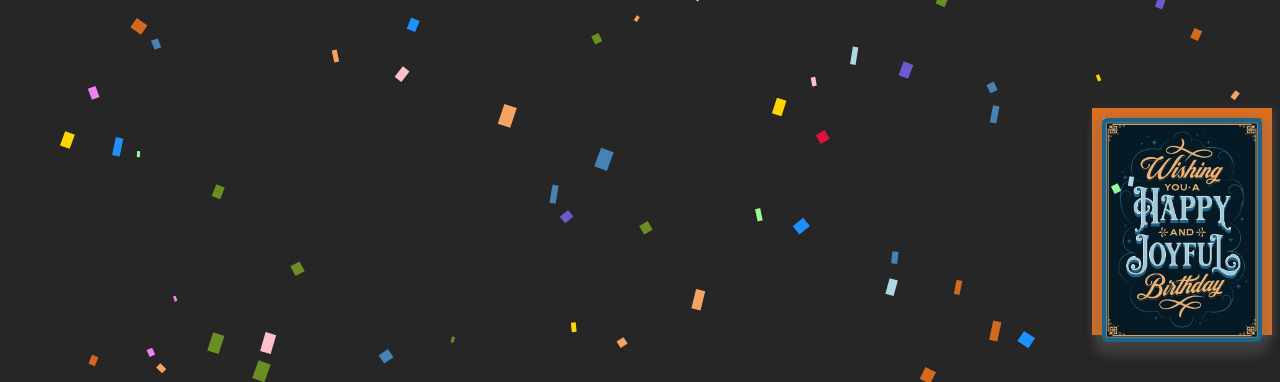
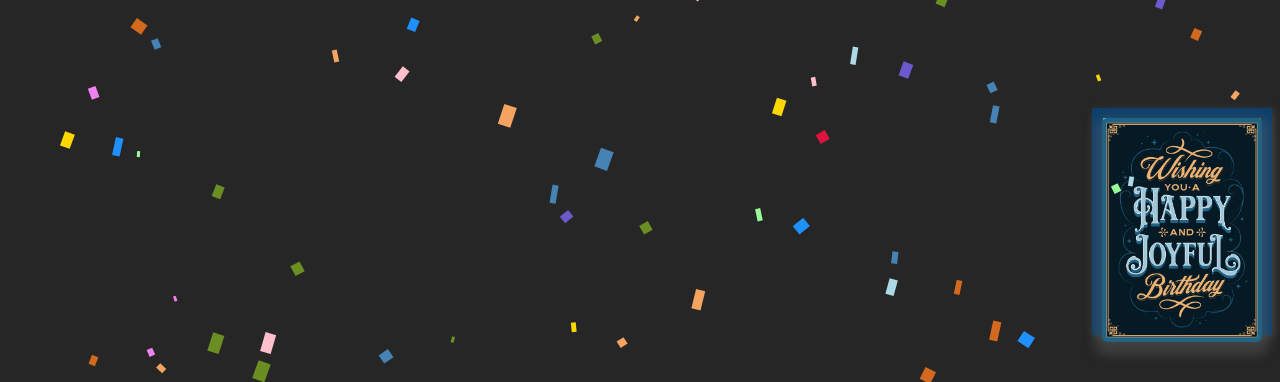
Before and after one commit to bharath4154/prawish, a plain HTML site: page index.html in a window 1280 px wide. Shown: the top 382 px of the page. Drawn offline with Linux system fonts and the light colour scheme.

Commit message:
Update wish.css

```diff
--- a/wish.css
+++ b/wish.css
@@ -28,7 +28,7 @@ audio{
   width: 160px;
   height: 207px;
   margin-bottom: 50px;
-  border: 10px solid #e06e1d;
+  border: 10px solid #0c3f6b;
   -webkit-box-shadow: inset 10px 0px 15px 0px rgba(0, 0, 0, 0.1);
           box-shadow: inset 10px 0px 15px 0px rgba(0, 0, 0, 0.1);
   background-image: -webkit-gradient(linear, left top, left bottom, from(rgba(100, 95, 95, 0.305)), to rgb(18, 18, 18)), url("Pra2.jpg");
@@ -70,7 +70,7 @@ audio{
   width: 100%;
   height: 100%;
   margin: -10px 0 0 -10px;
-  border: 10px solid #e06e1d;
+  border: 10px solid #0c3f6b;
   -webkit-backface-visibility: hidden;
           backface-visibility: hidden;
   -webkit-transform-style: preserve-3d;
@@ -93,8 +93,8 @@ audio{
   position: absolute;
   width: 100%;
   height: 100%;
-  border: 10px solid #e06e1d;
-  background-color:#e06e1d;
+  border: 10px solid #0c3f6b;
+  background-color:#0c3f6b;
   margin: -10px 0px 0 -10px;
   -webkit-backface-visibility: visible;
           backface-visibility: visible;
```
